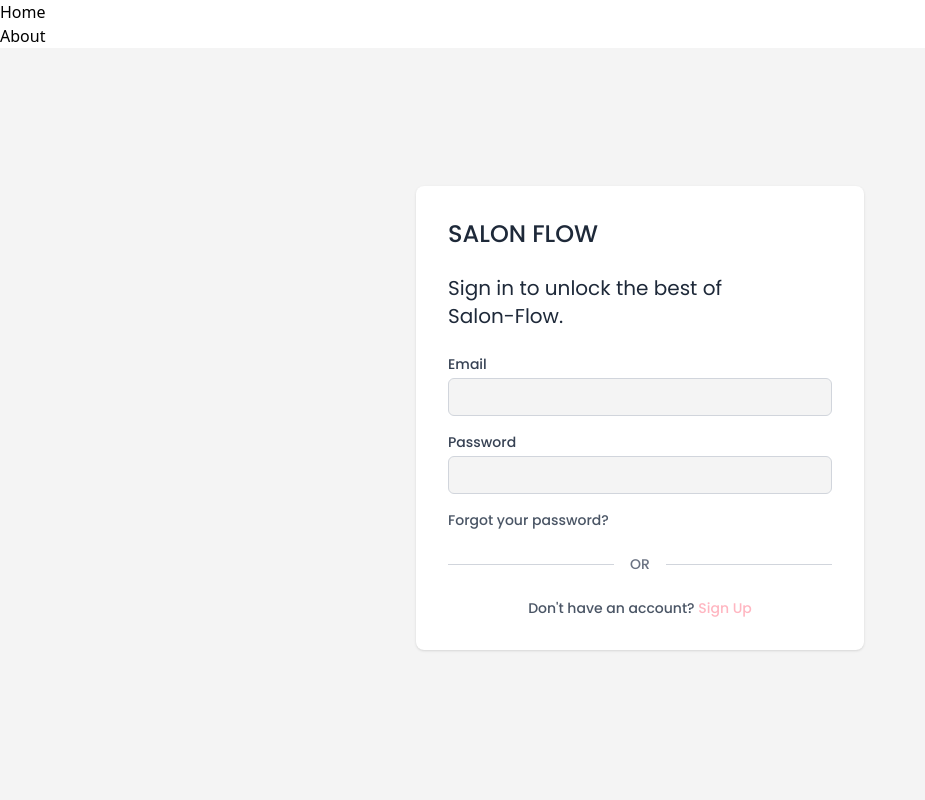
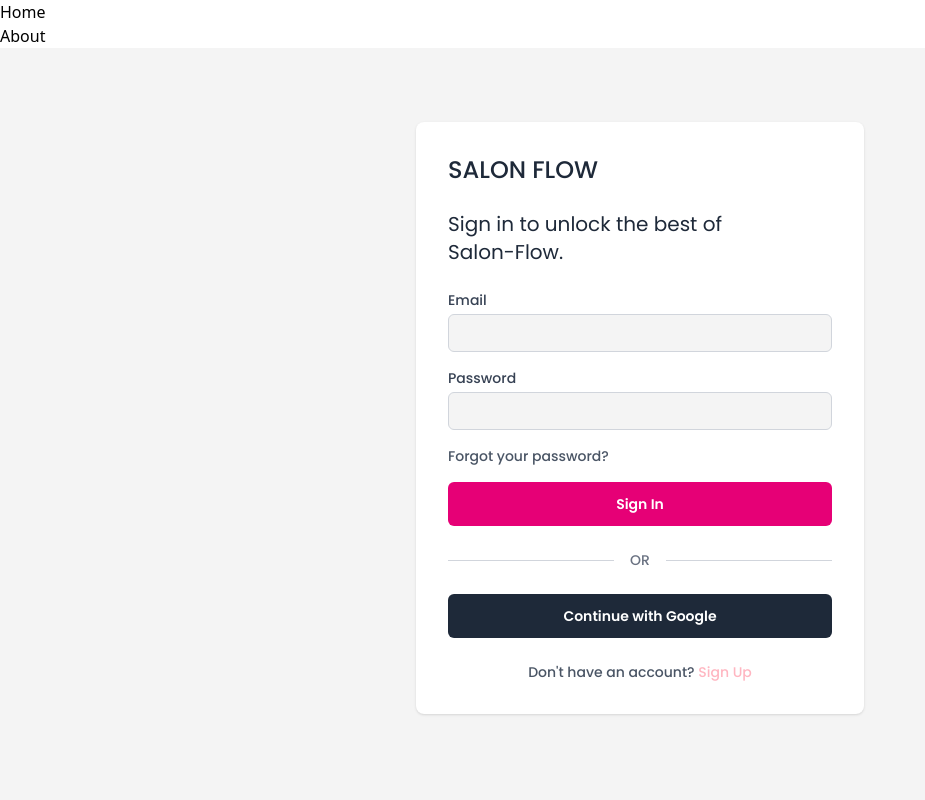
Before and after one commit to Delta-Rwanda/salon-flow, a React (Vite) app: page /LogIn in a window 1280 px wide. Shown: the top 800 px of the page, without its empty margins (0-925 px from the left). Built offline with nearby package versions, Linux system fonts and the light colour scheme.

Commit message:
feat:create button component

```diff
--- /dev/null
+++ b/src/components/Button.jsx
@@ -0,0 +1,27 @@
+import PropTypes from "prop-types";
+
+
+const Button = ({ label, onClick, variant = "default", icon: Icon }) => {
+  const baseStyle =
+    "w-full py-3 rounded-md font-semibold text-sm flex items-center justify-center transition duration-200";
+
+  const variants = {
+    default: "bg-pink-600 text-white hover:bg-pink-700",
+    google: "bg-gray-800 text-white hover:bg-gray-900",
+  };
+
+  return (
+    <button onClick={onClick} className={`${baseStyle} ${variants[variant]}`}>
+      {Icon && <Icon className="mr-2 text-lg" />}
+      {label}
+    </button>
+    );
+};
+ Button.propTypes = {
+    label: PropTypes.string.isRequired,
+    onClick: PropTypes.func.isRequired,
+    variant: PropTypes.oneOf(["default", "google"]),
+     icon: PropTypes.elementType,
+};
+
+export default Button;
--- a/src/pages/LogIn.jsx
+++ b/src/pages/LogIn.jsx
@@ -163,7 +163,9 @@
 // version 2
 
 import InputField from '../components/InputField';
+import Button from '../components/Button';
 import { useState } from 'react';
+import GoogleIcon from '../images/GoogleIcon.png'
 
 
 
@@ -282,7 +284,7 @@
 
 
             {/* Sign In Button */}
-
+            <Button label="Sign In" onClick={() => console.log("Sign In")} />
           </form>
 
           {/* OR Divider */}
@@ -293,6 +295,15 @@
           </div>
 
           {/* Sign In With Google Button */}
+          <Button
+        label="Continue with Google"
+        variant="google"
+
+        //icon={FcGoogle}
+        onClick={() => console.log("Google Sign In")}
+
+      >  <img src={GoogleIcon.png} alt="Description" />
+      </Button>
 
           {/* <Button type="button" variant='secondary'>
             <img src={GoogleIcon} alt="Google logo" className="mr-3 h-[30px] w-[30px] " />
@@ -317,6 +328,7 @@
           <br />
           Copyright &copy; 2025 SalonFlow. All rights reserved.
         </p>
+
       </div>
     </>
   );
```
